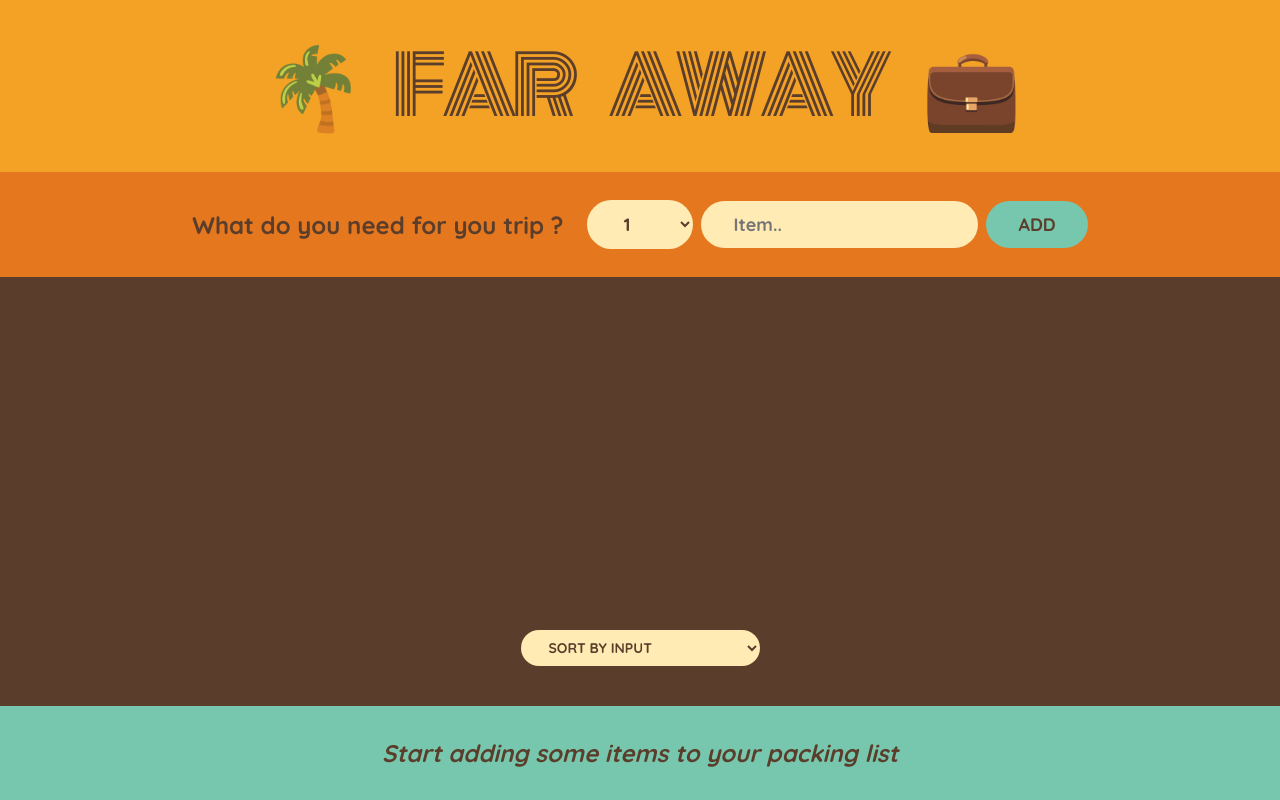
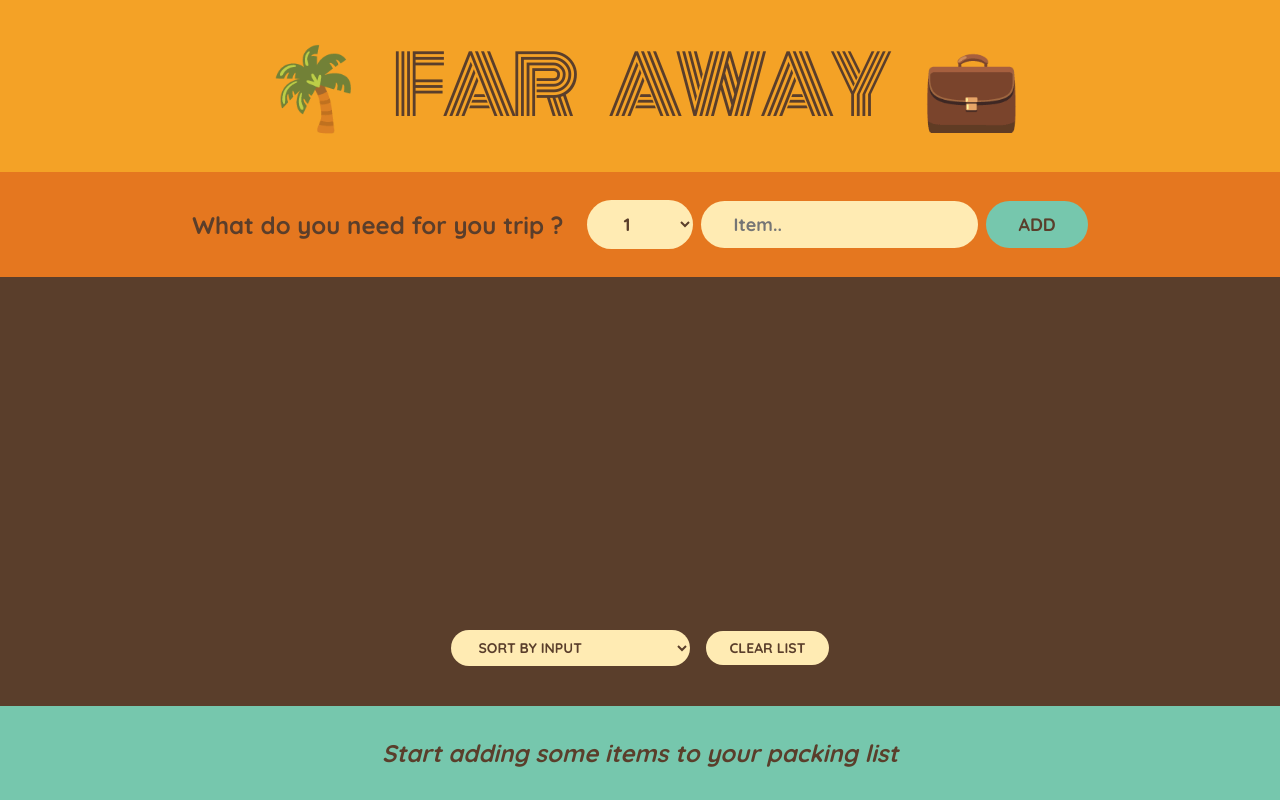
Before and after one commit to AkshitLakhera/React-bootcamp-projects, a React (Create React App) app in the folder React  project 3/travel-list/: page / in a window 1280 px wide. Built offline with nearby package versions, Linux system fonts and the light colour scheme.

Commit message:
Added clear list functionality

```diff
--- a/React  project 3/travel-list/src/App.js
+++ b/React  project 3/travel-list/src/App.js
@@ -15,13 +15,16 @@ export default function  App(){
     function handleToggleItems(id){
         setItems((items) => items.map((item) =>  item.id === id ?{...item, packed: !item.packed } :item))
     }
+    function handleDelteAll(){
+        setItems([]);
+    }
     // :item When you tick one box, you want to update the checked state for that specific item, but you don't want to accidentally change the checked state of any other boxes on the list.
     // The : item part makes sure that only the clicked box gets updated, while the others stay as they were.
 return(
     <div className='app'>
     <Logo/>
     <Form onAddItems={handleAddItems}/>
-    <PackingList items={items}  onDeleteItems={handleDeleteItems} onToggleItems={handleToggleItems}/>
+    <PackingList items={items}  onDeleteItems={handleDeleteItems} onToggleItems={handleToggleItems} ondeleteAll={handleDelteAll} />
     <Stats items={items}/>
 
     </div>
@@ -62,7 +65,7 @@ return (
     </form>
 )
 }
-function PackingList ({items,onDeleteItems,onToggleItems}){
+function PackingList ({items,onDeleteItems,onToggleItems,ondeleteAll}){
 const [sortBy,setSortBy] =useState("input") //by default sorted by input
 let sortedItem
 if(sortBy === "input")  sortedItem = items;
@@ -84,6 +87,7 @@ return(
         <option value= "description">Sort by description</option>
         <option value="packed">Sort by packed status</option>
     </select>
+    <button onClick={ondeleteAll}>Clear list</button>
 </div>
 </div>
 );
```
